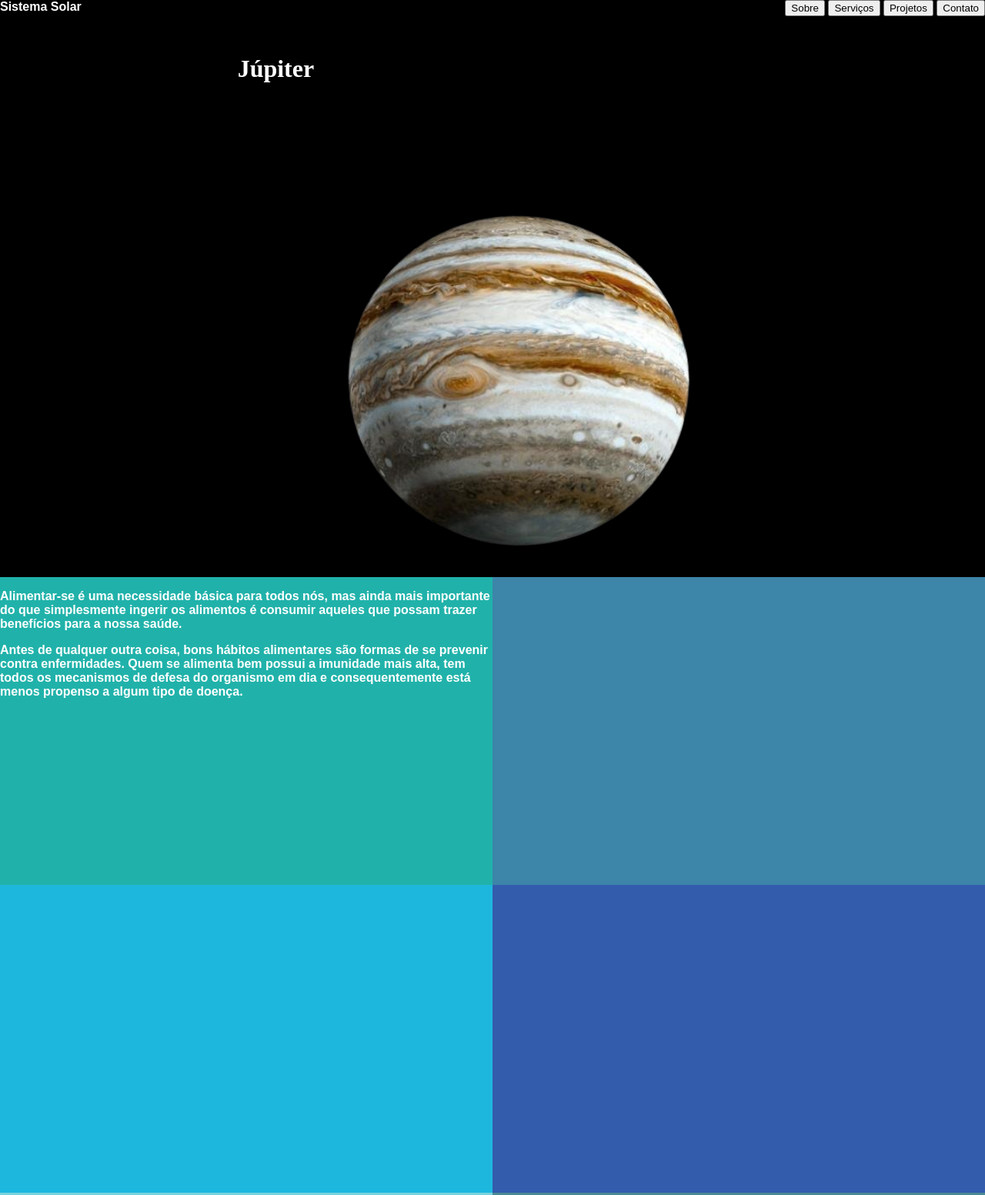
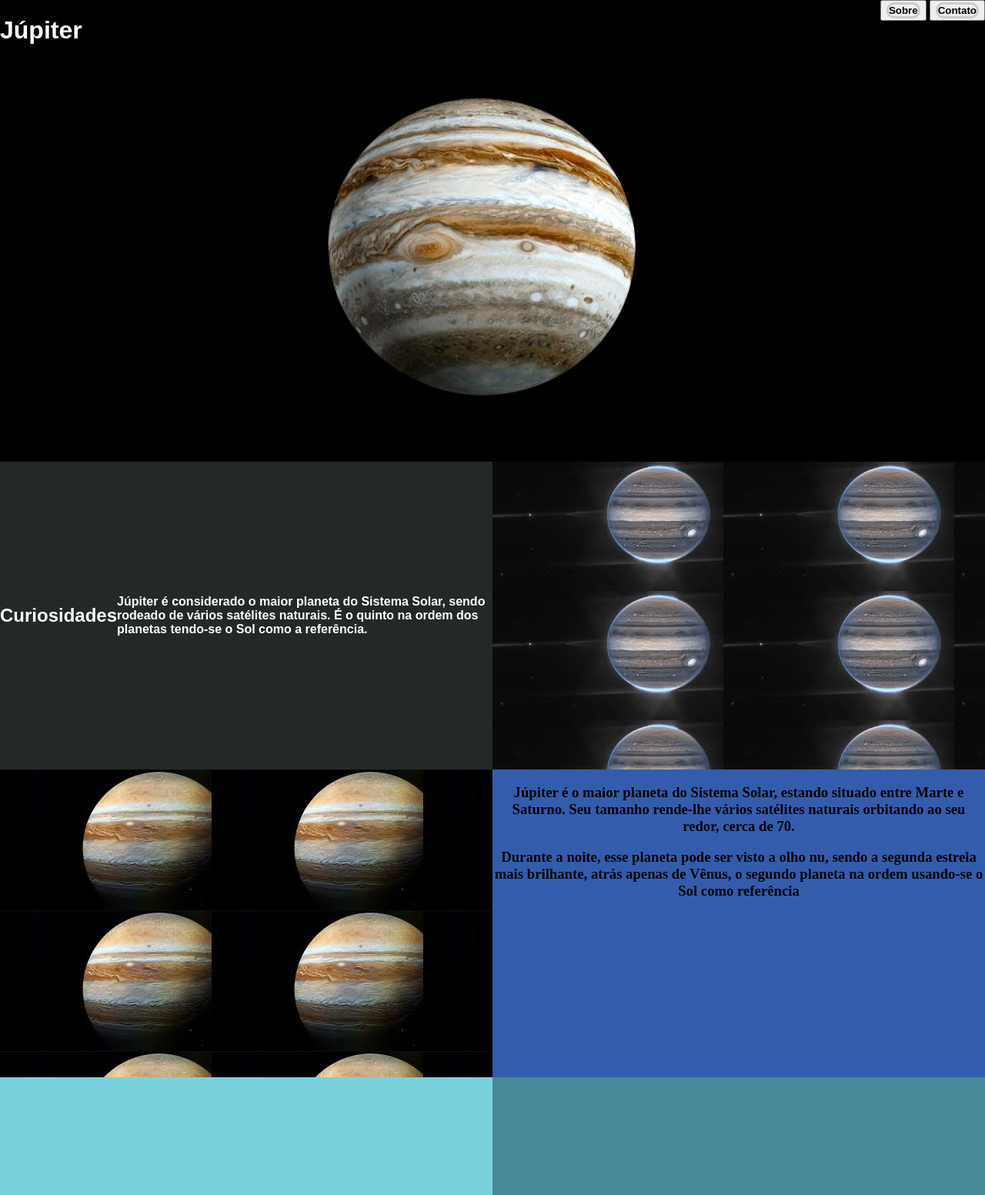
Before and after one commit to MelissaBravin/projetinhoF-bio, a plain HTML site: page index.html in a window 1280 px wide. Shown: the top 1553 px of the page at 77% size. Drawn offline with Linux system fonts and the light colour scheme.

Commit message:
Mexi nas div´s, colocando imagens e texto

```diff
--- a/index.html
+++ b/index.html
@@ -4,32 +4,54 @@
 <head>
   <meta charset="utf-8">
   <meta name="viewport" content="width=device-width">
-  <title>Sistema Solar</title>
+  <title>Júpiter</title>
   <link href="style.css" rel="stylesheet" type="text/css" />
 </head>
 
 <body>
   <script src="script.js"></script>
   <div class="menu">
-          <div class="sunny"><a class="sunnylink" >Sistema Solar</a></div>
-          <div class="sobre">
-            <button><a class="sobrelink">Sobre</a></button>
-            <button><a class="servicoslink">Serviços</a></button>
-            <button><a class="projetoslink">Projetos</a></button>
-            <button><a class="contatolink">Contato</a></button>
-          </div>
+    <div class="sunny"><a class="sunnylink">
+        <div class="name">
+          <h1>Júpiter</h1>
+        </div>
+    </div>
+    <div class="sobre">
+      <button><a class="sobrelink">Sobre</a></button>
+      <button><a class="contatolink">Contato</a></button>
+    </div>
   </div>
 
   <div class="part1">
-    <h1>Júpiter</h1>
-    <img src="img/jupiter.png">
+    <div class="img">
+
+      <img src="img/jupiter.png">
+    </div>
   </div>
 
   <div class="part2">
-    <div class="div1" style="text-aling: center"> <p>Alimentar-se é uma necessidade básica para todos nós, mas ainda mais importante do que simplesmente ingerir os alimentos é consumir aqueles que possam trazer benefícios para a nossa saúde.</p> Antes de qualquer outra coisa, bons hábitos alimentares são formas de se prevenir contra enfermidades. Quem se alimenta bem possui a imunidade mais alta, tem todos os mecanismos de defesa do organismo em dia e consequentemente está menos propenso a algum tipo de doença. </div>
+    <div class="div1">
+      <h2>
+        <center>Curiosidades</center>
+      </h2>
+      <p></p>
+      <p>Júpiter é considerado o maior planeta do Sistema Solar, sendo rodeado de vários satélites naturais. É o quinto
+        na ordem dos planetas tendo-se o Sol como a referência.</p>
+    </div>
     <div class="div2"> </div>
     <div class="div3"> </div>
-    <div class="div4"> </div>
+    <div class="div4">
+      <h3>
+        <center>Júpiter é o maior planeta do Sistema Solar, estando situado entre Marte e Saturno. Seu tamanho
+          rende-lhe vários satélites naturais orbitando ao seu redor, cerca de 70. <p>Durante a noite, esse planeta
+            pode ser visto a olho
+            nu,
+            sendo a segunda estrela mais brilhante, atrás apenas de Vênus, o segundo planeta na ordem usando-se o Sol
+            como
+            referência</p>
+        </center>
+      </h3>
+    </div>
     <div class="div5"> </div>
     <div class="div6"> </div>
   </div>
--- a/style.css
+++ b/style.css
@@ -15,15 +15,30 @@ html, body {
   font-family: arial;
   font-weight: bold;
   color: white;
+  align-items: center;
 }
-.sobre{
+.name{
+  justify-content: center;
+  align-items: center;
+}
+.sobrelink{
   display: inline-block;
   font-family: arial;
   font-weight: bold;
-  color: white;
+  color: black;
+  border: 3px solid #CCC;
+  border-radius: 10px;
+}
+.contatolink{
+  display: inline-block;
+  font-family: arial;
+  font-weight: bold;
+  color: black;
+  border: 3px solid #CCC;
+  border-radius: 10px;
 }
 .part1{
-  height: 700px;
+  height: 550px;
   right: 100%;
   background-color: black;
   display: flex;
@@ -31,8 +46,8 @@ html, body {
   color: white;
 
 }
-img {
-  margin-top: 200px;
+.img {
+  margin-top: 50px;
 
 }
 .part2 {
@@ -43,17 +58,21 @@ grid-column-gap: 0px;
 grid-row-gap: 0px;
 }
 .div1 {
-  background-color: #20b2aa;
+  background-color: #242828;
   height: 400px;
   color: white;
   font-family: arial;
   font-weight: bold;
+  display: flex;
+  justify-content: center;
+  align-items: center;
 }
 .div2 {
-  background-color: #3d85a9;
+  background-image: url(img/jupiterdiv.png);
+
 }
 .div3 {
-  background-color: #1db7dd;
+  background-image: url(img/images.jpg);
 }
 .div4 {
   background-color: #345cad;
```
Also changed, not shown: img/images.jpg (added), img/jupiterdiv.png (added).
